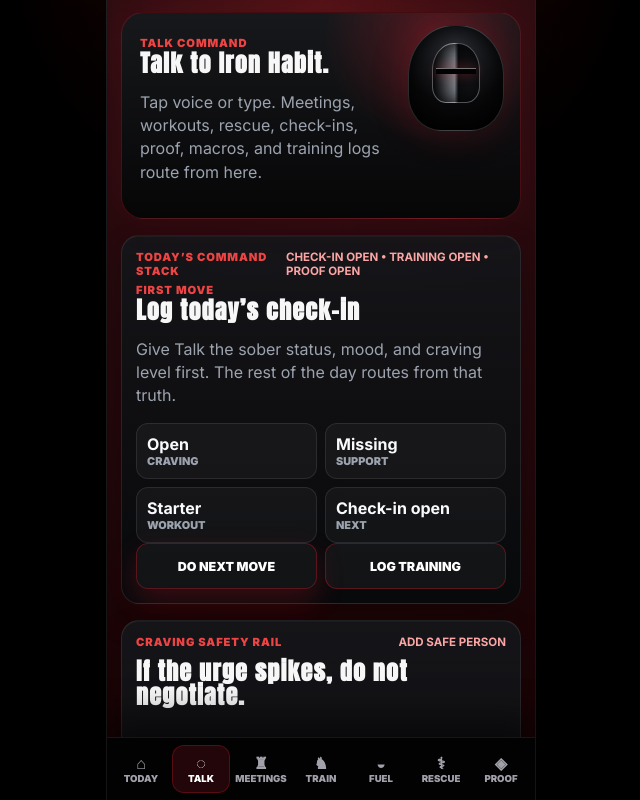
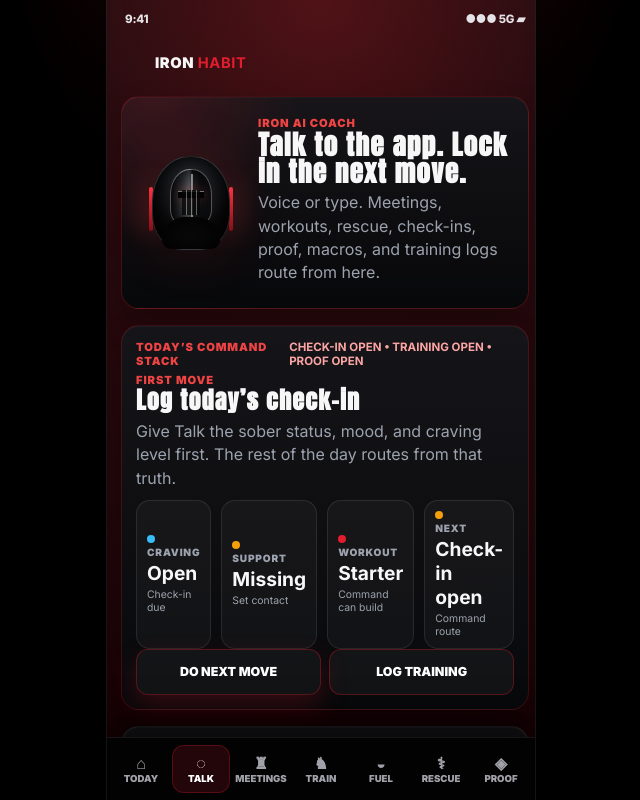
Before and after one commit to sousaimodel20-sys/Iron-habit, a React (Vite) app: page /talk in a window 1280 px wide. Shown: the whole page, without its empty margins (319-959 px from the left). Built offline with nearby package versions, Linux system fonts and the light colour scheme.

Commit message:
Polish real Talk visual parity

```diff
--- a/src/index.css
+++ b/src/index.css
@@ -519,3 +519,59 @@
     grid-template-columns: 1fr;
   }
 }
+
+/* Real Talk visual-parity bridge: keeps command parsing/live state intact while matching helmet mockup chrome. */
+.ih-real-talk {
+  padding-top: 10px;
+}
+.ih-real-talk-hero {
+  border-color: rgba(225,29,46,.28);
+  background: radial-gradient(circle at 8% 0, rgba(225,29,46,.18), transparent 34%), linear-gradient(180deg, rgba(21,22,26,.94), rgba(7,8,10,.98));
+}
+.ih-real-talk-hero .ih-coach-small {
+  width: 110px;
+  flex-basis: 110px;
+}
+.ih-real-command-card {
+  border-color: rgba(225,29,46,.22);
+}
+.ih-real-talk-stat-grid .ih-stat {
+  min-height: 92px;
+}
+.ih-real-command-console {
+  display: grid;
+  gap: 12px;
+}
+.talk-command-input {
+  display: grid;
+  gap: 8px;
+}
+.talk-command-input span {
+  color: #ef4444;
+  font-size: .7rem;
+  font-weight: 950;
+  letter-spacing: .08em;
+}
+.talk-command-input textarea {
+  min-height: 116px;
+}
+.ih-real-talk .ih-chip-grid.talk {
+  grid-template-columns: repeat(2, minmax(0, 1fr));
+}
+.ih-real-talk .ih-success {
+  border-color: rgba(52,211,153,.32);
+  background: radial-gradient(circle at 92% 0, rgba(52,211,153,.12), transparent 28%), linear-gradient(180deg, rgba(21,22,26,.94), rgba(8,9,11,.98));
+}
+@media (max-width: 370px) {
+  .ih-real-talk .ih-chip-grid.talk,
+  .ih-real-talk-stat-grid {
+    grid-template-columns: 1fr;
+  }
+  .ih-real-talk-hero {
+    align-items: flex-start;
+  }
+  .ih-real-talk-hero .ih-coach-small {
+    width: 86px;
+    flex-basis: 86px;
+  }
+}
--- a/src/screens/TalkCoach.tsx
+++ b/src/screens/TalkCoach.tsx
@@ -17,6 +17,7 @@
 import { getTodayKey, loadData, saveData, type ActiveLoadout, type BodyProfile, type CheckIn, type CompletedLoadout, type FitnessEntry } from '../utils/storage';
 import { buildTalkNextMove } from '../utils/talkNextMove';
 import { detectLoadoutId, getLoadoutById, loadouts } from '../utils/workoutLoadouts';
+import { BrandHeader, HelmetCoach, PhoneStatus, StatCard } from './IronHabitMockup';
 
 type WebSpeechRecognitionResultEvent = {
   results: {
@@ -923,17 +924,20 @@
   };
 
   return (
-    <div className="page warrior-page talk-page loadout-page stack-lg">
-      <section className="talk-hero loadout-hero">
-        <div className="talk-orb loadout-orb" aria-label="Coach Loadouts">
-          <span />
+    <div className="page ih-page ih-real-talk warrior-page talk-page loadout-page stack-lg">
+      <PhoneStatus />
+      <BrandHeader />
+
+      <section className="ih-card ih-ai-card ih-real-talk-hero" aria-label="Iron Habit Talk command center">
+        <HelmetCoach small />
+        <div>
+          <small>IRON AI COACH</small>
+          <h1>Talk to the app. Lock in the next move.</h1>
+          <p>Voice or type. Meetings, workouts, rescue, check-ins, proof, macros, and training logs route from here.</p>
         </div>
-        <span className="talk-kicker">Talk Command</span>
-        <h1>Talk to Iron Habit.</h1>
-        <p>Tap voice or type. Meetings, workouts, rescue, check-ins, proof, macros, and training logs route from here.</p>
       </section>
 
-      <section className="coach-card command-mission-card">
+      <section className="coach-card command-mission-card ih-card ih-real-command-card">
         <div className="coach-head">
           <span>Today’s command stack</span>
           <b>{todaysCheckIn ? 'Check-in done' : 'Check-in open'} • {trainedToday ? 'Training done' : 'Training open'} • {proofReadyToday ? 'Proof ready' : 'Proof open'}</b>
@@ -941,11 +945,11 @@
         <span className="mission-label">{talkNextMove.label}</span>
         <h2>{talkNextMove.title}</h2>
         <p>{talkNextMove.detail}</p>
-        <div className="proof-grid mini-proof macro-grid" aria-label="Talk state snapshot">
-          <div><strong>{todaysCheckIn ? `${todaysCheckIn.craving}/10` : 'Open'}</strong><span>craving</span></div>
-          <div><strong>{supportReady ? (supportLocationReady ? 'Ready' : 'Add area') : 'Missing'}</strong><span>support</span></div>
-          <div><strong>{dataSnapshot.activeLoadout ? 'Loaded' : 'Starter'}</strong><span>workout</span></div>
-          <div><strong>{talkNextMove.status}</strong><span>next</span></div>
+        <div className="ih-stat-grid four ih-real-talk-stat-grid" aria-label="Talk state snapshot">
+          <StatCard label="Craving" value={todaysCheckIn ? `${todaysCheckIn.craving}/10` : 'Open'} sub={todaysCheckIn ? 'Check-in saved' : 'Check-in due'} tone={todaysCheckIn && todaysCheckIn.craving >= 7 ? 'red' : 'blue'} />
+          <StatCard label="Support" value={supportReady ? (supportLocationReady ? 'Ready' : 'Add area') : 'Missing'} sub={supportLocationReady ? supportLocation : supportReady ? 'Safe person set' : 'Set contact'} tone={supportReady ? 'green' : 'amber'} />
+          <StatCard label="Workout" value={dataSnapshot.activeLoadout ? 'Loaded' : 'Starter'} sub={dataSnapshot.activeLoadout?.title || 'Command can build'} tone="red" />
+          <StatCard label="Next" value={talkNextMove.status} sub="Command route" tone="amber" />
         </div>
         <div className="hero-actions command-actions">
           <button className="btn btn-primary" type="button" onClick={() => handleCommand('Next best move')}>Do Next Move</button>
@@ -975,8 +979,9 @@
         </div>
       </section>
 
-      <section className="loadout-console command-console">
-        <label htmlFor="coach-message">Command Iron Habit</label>
+      <section className="loadout-console command-console ih-card ih-real-command-console">
+        <label className="ih-command talk-command-input" htmlFor="coach-message">
+          <span>COMMAND IRON HABIT</span>
           <textarea
             id="coach-message"
             value={message}
@@ -984,6 +989,7 @@
             rows={3}
             placeholder="Example: I trained 45 min hard, still sober craving 2/10, or I’m 200 lb, 5'10, 30, male, cut fat"
           />
+        </label>
         <div className="hero-actions command-actions">
           <button className={`btn ${listening ? 'btn-danger' : 'btn-secondary'} voice-command-btn`} type="button" onClick={startVoiceCommand}>
             {listening ? 'Listening… tap to stop' : '🎙 Talk Command'}
@@ -997,21 +1003,21 @@
             <span className="mission-label">Start here</span>
             <h3>Three commands before the full grid.</h3>
             <p>Lock the daily check-in, safe person, support area, and first workout before the app gets loud.</p>
-            <div className="command-chip-grid starter-command-grid">
+            <div className="command-chip-grid ih-chip-grid talk starter-command-grid">
               {starterCommands.map((command) => (
                 <button key={command} type="button" onClick={() => handleCommand(command)}>{command}</button>
               ))}
             </div>
           </div>
         )}
-        <div className="command-chip-grid" aria-label="Quick commands">
+        <div className="command-chip-grid ih-chip-grid talk" aria-label="Quick commands">
           {quickCommands.map((command) => (
             <button key={command} type="button" onClick={() => handleCommand(command)}>{command}</button>
           ))}
         </div>
         <p className="command-reply">{commandReply}</p>
         {firstProofMove && (
-          <div className="talk-proof-reward first-proof-command-card stack-sm" aria-label="Talk first proof handoff">
+          <div className="talk-proof-reward ih-card ih-success first-proof-command-card stack-sm" aria-label="Talk first proof handoff">
             <span className="tag">First proof path picked</span>
             <h3>{firstProofMove.path.startsWith('/share-progress') ? 'Your card is already ready.' : 'Next receipt move selected.'}</h3>
             <p>{firstProofMove.reply}</p>
@@ -1027,7 +1033,7 @@
           </div>
         )}
         {postFirstCardVisible && (
-          <div className="talk-proof-reward first-proof-command-card stack-sm" aria-label="Talk post first Victory Card handoff">
+          <div className="talk-proof-reward ih-card ih-success first-proof-command-card stack-sm" aria-label="Talk post first Victory Card handoff">
             <span className="tag danger-tag">First card debrief</span>
             <h3>Proof is public. Now protect the next decision.</h3>
             <p>Do not let the first post become the finish line. Stack a second receipt, keep Rescue one tap away, and come back to Proof when the next win is locked.</p>
@@ -1044,7 +1050,7 @@
           </div>
         )}
         {secondReceiptMove && (
-          <div className="talk-proof-reward first-proof-command-card stack-sm" aria-label="Talk second receipt handoff">
+          <div className="talk-proof-reward ih-card ih-success first-proof-command-card stack-sm" aria-label="Talk second receipt handoff">
             <span className="tag">Second receipt path picked</span>
             <h3>{secondReceiptMove.title}</h3>
             <p>{secondReceiptMove.reply}</p>
@@ -1061,7 +1067,7 @@
           </div>
         )}
         {talkProof && (
-          <div className="talk-proof-reward stack-sm" aria-label="Talk proof saved">
+          <div className="talk-proof-reward ih-card ih-success stack-sm" aria-label="Talk proof saved">
             <span className="tag">Talk proof saved</span>
             <h3>{talkProof.title}</h3>
             <p>{talkProof.proofCopy}</p>
@@ -1073,7 +1079,7 @@
           </div>
         )}
         {talkCravingReceipt && (
-          <div className="talk-proof-reward stack-sm" aria-label="Talk craving receipt saved">
+          <div className="talk-proof-reward ih-card ih-success stack-sm" aria-label="Talk craving receipt saved">
             <span className="tag">Craving receipt saved</span>
             <h3>{talkCravingReceipt.craving}/10 urge survived</h3>
             <p>Rescue win logged for today. No alcohol, craving rescue, proof stacked.</p>
@@ -1086,7 +1092,7 @@
           </div>
         )}
         {supportReady && (
-          <div className="talk-support-reward stack-sm" aria-label="Talk support handoff live">
+          <div className="talk-support-reward ih-card ih-success stack-sm" aria-label="Talk support handoff live">
             <span className="tag">{supportLocationReady ? 'Support chain fully wired' : 'Safe-person handoff live'}</span>
             <h3>{supportLocationReady ? `${supportLabel} + ${supportLocation} are on deck.` : `${supportLabel} is on deck.`}</h3>
             <p>{supportReward || (supportLocationReady
```
Lines whose indentation alone changed are shown as unchanged.
